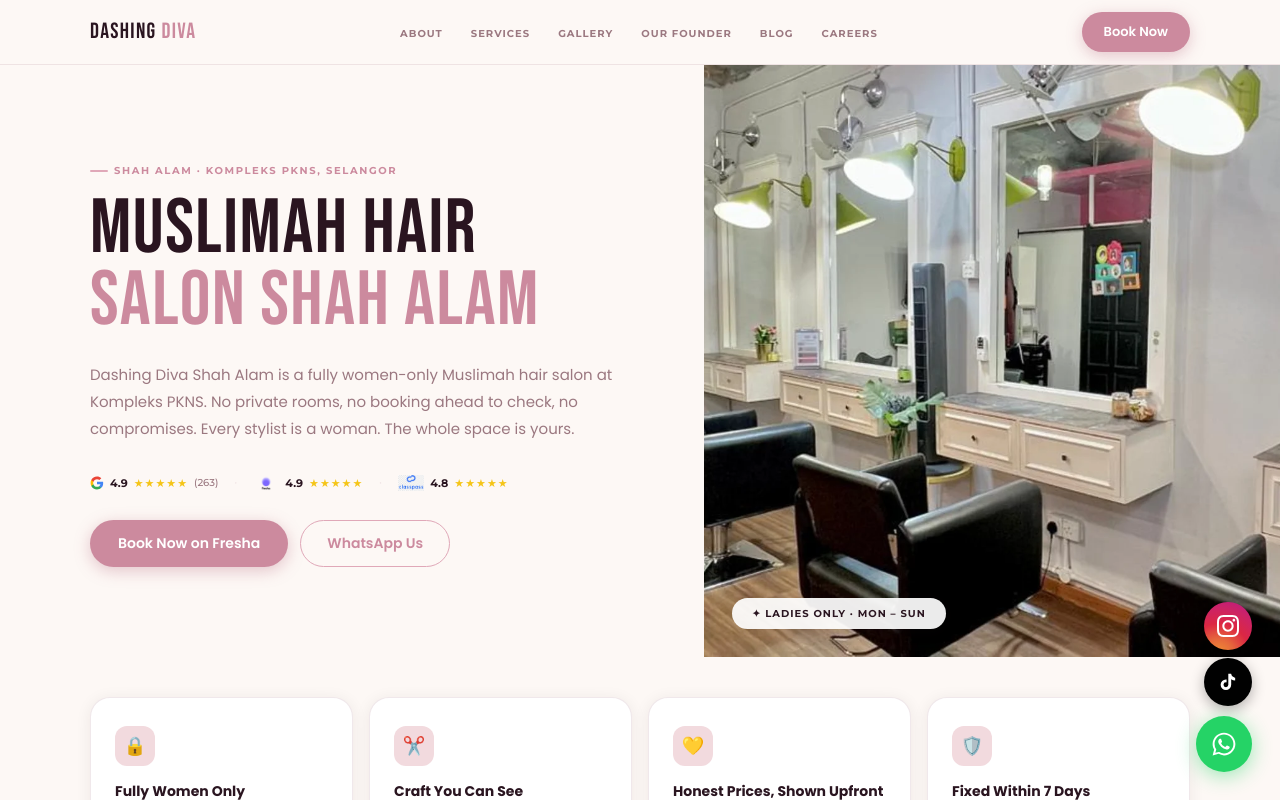
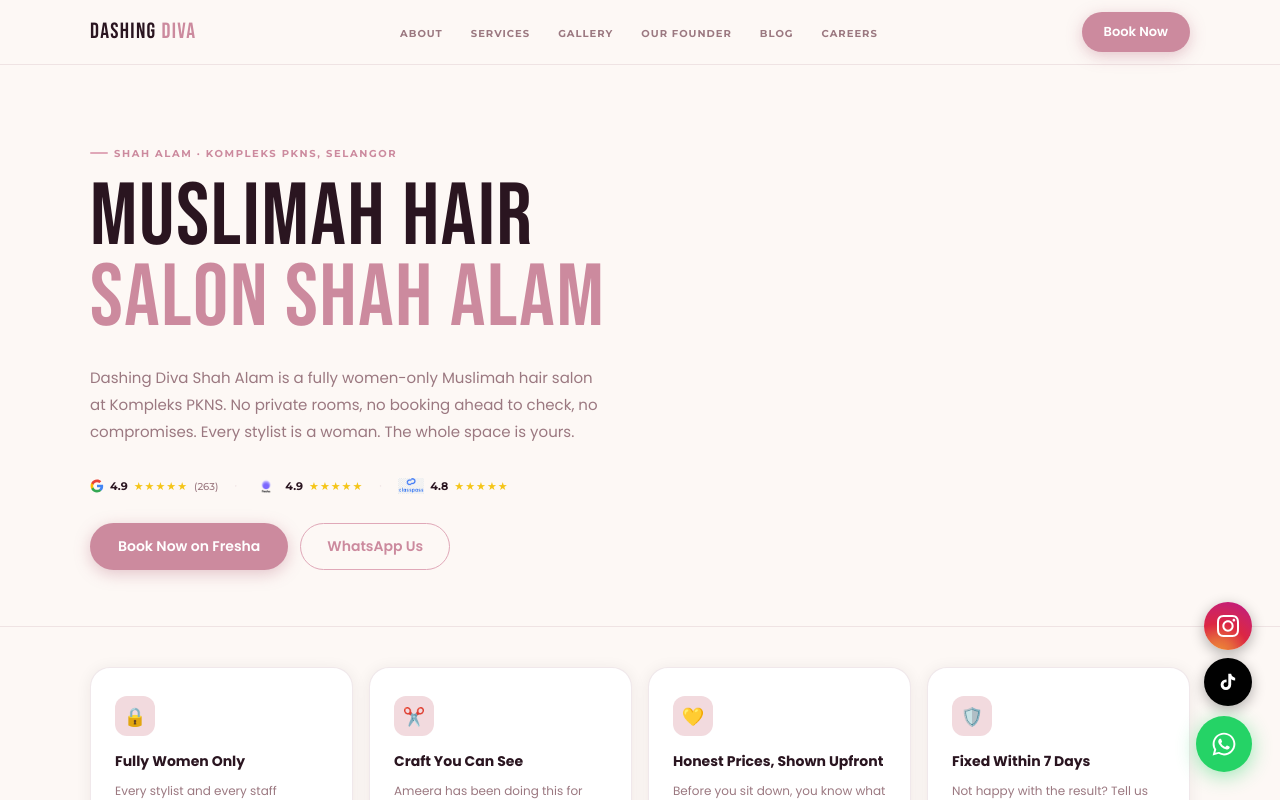
Before and after one commit to Goodcat1881/diva-wesbite, a Next.js app: page /salons/shah-alam in a window 1280 px wide. Shown: the top 800 px of the page. Built offline with nearby package versions, Linux system fonts and the light colour scheme.

Commit message:
fix: remove hero split photo, restore Ameera with taller column + adjusted objectPosition

```diff
--- a/app/salons/shah-alam/page.jsx
+++ b/app/salons/shah-alam/page.jsx
@@ -200,7 +200,7 @@
   {
     name: 'Ameera',
     photo: '/images/ameera-sa-final.webp',
-    photoPos: 'center 35%',
+    photoPos: 'center 40%',
     alt: 'Ameera, senior hairstylist at Dashing Diva Shah Alam, hair colour and treatment specialist at Kompleks PKNS',
     years: '11 Years Experience',
     joined: null,
@@ -234,24 +234,18 @@
       <script type="application/ld+json" dangerouslySetInnerHTML={{ __html: JSON.stringify(faqJsonLd) }} />
       <script type="application/ld+json" dangerouslySetInnerHTML={{ __html: JSON.stringify(breadcrumbJsonLd) }} />
 
-      {/* ══ 1. HERO — split layout ══ */}
-      <section className="hero-split" style={{ background: 'var(--cream)', minHeight: '520px', display: 'flex', alignItems: 'stretch', overflow: 'hidden' }}>
-
-        {/* Left: copy */}
-        <div style={{ flex: '0 0 55%', display: 'flex', alignItems: 'center', paddingTop: 'clamp(48px, 7vw, 96px)', paddingBottom: 'clamp(48px, 7vw, 96px)', paddingLeft: 'max(48px, calc((100vw - 1100px) / 2))', paddingRight: 'clamp(24px, 3vw, 48px)' }}>
-          <div style={{ maxWidth: '560px' }}>
+      {/* ══ 1. HERO ══ */}
+      <section className="page-hero">
         <div className="section-label" style={{ marginBottom: '16px' }}>Shah Alam · Kompleks PKNS, Selangor</div>
-            <h1 style={{ fontFamily: 'var(--font-display)', fontSize: 'clamp(44px, 6vw, 80px)', letterSpacing: '0.02em', textTransform: 'uppercase', color: 'var(--warm-dark)', lineHeight: 0.93, marginBottom: '24px' }}>
+        <h1 style={{ fontFamily: 'var(--font-display)', fontSize: 'clamp(52px, 8vw, 88px)', letterSpacing: '0.02em', textTransform: 'uppercase', color: 'var(--warm-dark)', lineHeight: 0.93, marginBottom: '24px' }}>
           MUSLIMAH HAIR<br />
           <span style={{ color: 'var(--pink-deep)' }}>SALON SHAH ALAM</span>
         </h1>
-            <p style={{ fontSize: '15px', lineHeight: 1.8, color: 'var(--muted)', marginBottom: '32px' }}>
+        <p style={{ fontSize: '15px', lineHeight: 1.8, color: 'var(--muted)', maxWidth: '520px', marginBottom: '32px' }}>
           Dashing Diva Shah Alam is a fully women-only Muslimah hair salon at Kompleks PKNS. No private rooms, no booking ahead to check, no compromises. Every stylist is a woman. The whole space is yours.
         </p>
-            {/* Trust strip — multi-platform ratings */}
+        {/* Trust strip */}
         <div style={{ display: 'flex', alignItems: 'center', gap: '16px', flexWrap: 'wrap', marginBottom: '28px' }}>
-
-              {/* Google */}
           <div style={{ display: 'flex', alignItems: 'center', gap: '6px' }}>
             <svg width="14" height="14" viewBox="0 0 24 24" fill="none" xmlns="http://www.w3.org/2000/svg">
               <path d="M22.56 12.25c0-.78-.07-1.53-.2-2.25H12v4.26h5.92c-.26 1.37-1.04 2.53-2.21 3.31v2.77h3.57c2.08-1.92 3.28-4.74 3.28-8.09z" fill="#4285F4"/>
@@ -263,25 +257,18 @@
             <span style={{ color: 'var(--yellow)', fontSize: '11px', letterSpacing: '1px' }}>★★★★★</span>
             <span style={{ fontFamily: 'var(--font-label)', fontSize: '10px', color: 'var(--muted)' }}>(263)</span>
           </div>
-
           <span style={{ color: 'var(--border)', fontSize: '12px' }}>·</span>
-
-              {/* Fresha */}
           <div style={{ display: 'flex', alignItems: 'center', gap: '6px' }}>
             <img src="/images/logo-fresha.png" alt="Fresha" style={{ height: '16px', width: 'auto', display: 'block' }} />
             <span style={{ fontFamily: 'var(--font-label)', fontSize: '11px', fontWeight: 700, color: 'var(--warm-dark)' }}>4.9</span>
             <span style={{ color: 'var(--yellow)', fontSize: '11px', letterSpacing: '1px' }}>★★★★★</span>
           </div>
-
           <span style={{ color: 'var(--border)', fontSize: '12px' }}>·</span>
-
-              {/* ClassPass */}
           <div style={{ display: 'flex', alignItems: 'center', gap: '6px' }}>
             <img src="/images/logo-classpass.png" alt="ClassPass" style={{ height: '16px', width: 'auto', display: 'block' }} />
             <span style={{ fontFamily: 'var(--font-label)', fontSize: '11px', fontWeight: 700, color: 'var(--warm-dark)' }}>4.8</span>
             <span style={{ color: 'var(--yellow)', fontSize: '11px', letterSpacing: '1px' }}>★★★★★</span>
           </div>
-
         </div>
         <div style={{ display: 'flex', gap: '12px', flexWrap: 'wrap' }}>
           <a href="https://www.fresha.com/ms/a/dashing-diva-shah-alam-shah-alam-kompleks-pkns-kqb0kre7/all-offer?venue=true&utm_source=website&utm_medium=referral&utm_campaign=shah-alam" target="_blank" rel="noopener noreferrer" className="btn btn-primary">
@@ -291,36 +278,6 @@
             WhatsApp Us
           </a>
         </div>
-          </div>
-        </div>
-
-        {/* Right: salon photo */}
-        <div style={{ flex: '1', position: 'relative', minHeight: '460px', overflow: 'hidden' }}>
-          <img
-            src="/images/salon-shahalam-hero.webp"
-            alt="Dashing Diva Shah Alam Muslimah hair salon interior at Kompleks PKNS"
-            style={{ width: '100%', height: '100%', objectFit: 'cover', objectPosition: 'center center', display: 'block', position: 'absolute', inset: 0 }}
-          />
-          {/* Women-only badge */}
-          <div style={{
-            position: 'absolute', bottom: '28px', left: '28px',
-            background: 'rgba(255,255,255,0.92)', borderRadius: 'var(--r-pill)',
-            padding: '8px 20px',
-            fontFamily: 'var(--font-label)', fontSize: '10px', fontWeight: 700,
-            letterSpacing: '0.1em', textTransform: 'uppercase', color: 'var(--warm-dark)',
-            boxShadow: '0 2px 16px rgba(42,21,32,0.12)',
-          }}>
-            ✦ Ladies Only · Mon – Sun
-          </div>
-        </div>
-
-        {/* Mobile responsive */}
-        <style>{`
-          @media (max-width: 768px) {
-            .hero-split { flex-direction: column !important; }
-            .hero-split > div:last-child { min-height: 280px !important; flex: 0 0 280px !important; }
-          }
-        `}</style>
       </section>
 
       {/* ══ 2. PILLARS — trust layer ══ */}
@@ -450,7 +407,7 @@
               className="stylist-row"
               >
                 {/* Photo col */}
-                <div style={{ flex: '0 0 42%', position: 'relative', overflow: 'hidden', minHeight: '380px' }}>
+                <div style={{ flex: '0 0 42%', position: 'relative', overflow: 'hidden', minHeight: '480px' }}>
                   {s.photo ? (
                     <img
                       src={s.photo}
@@ -537,8 +494,8 @@
               flex-direction: column !important;
             }
             .stylist-row > div:first-child {
-              min-height: 300px !important;
-              flex: 0 0 300px !important;
+              min-height: 360px !important;
+              flex: 0 0 360px !important;
             }
           }
         `}</style>
```
Lines whose indentation alone changed are shown as unchanged.
